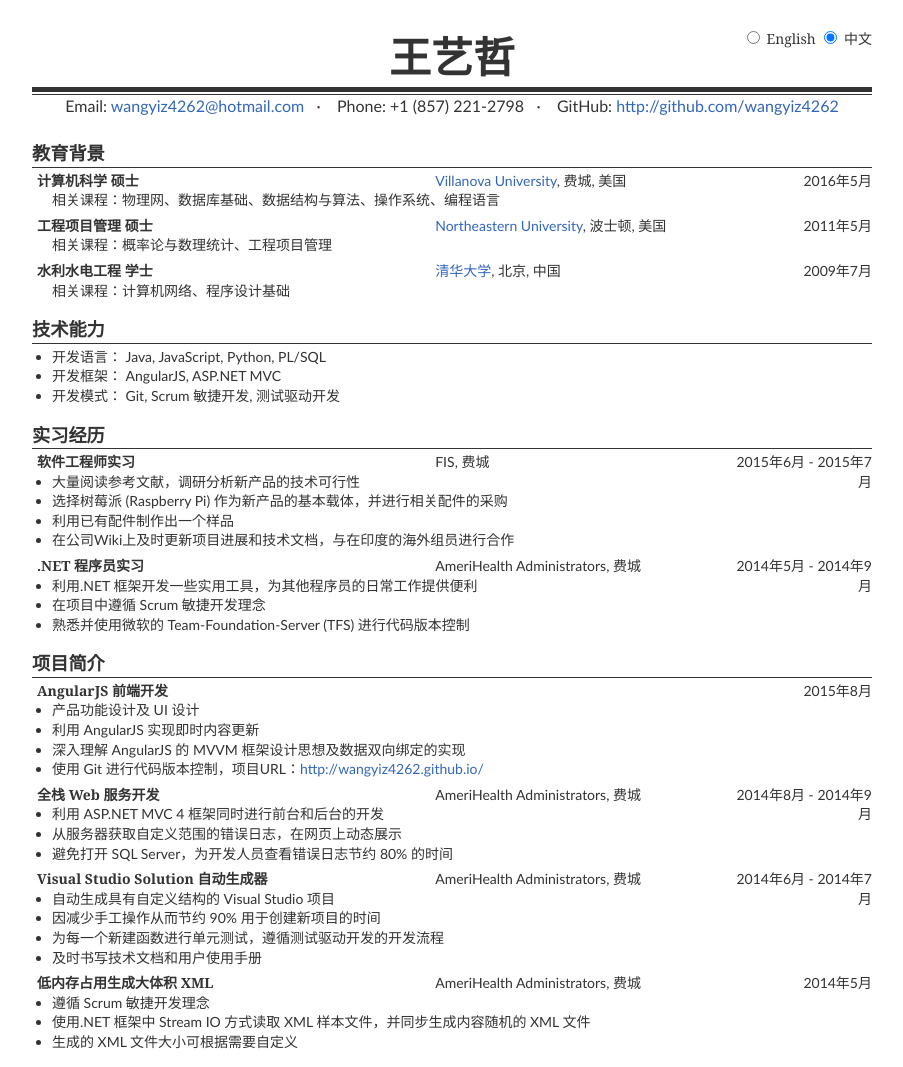
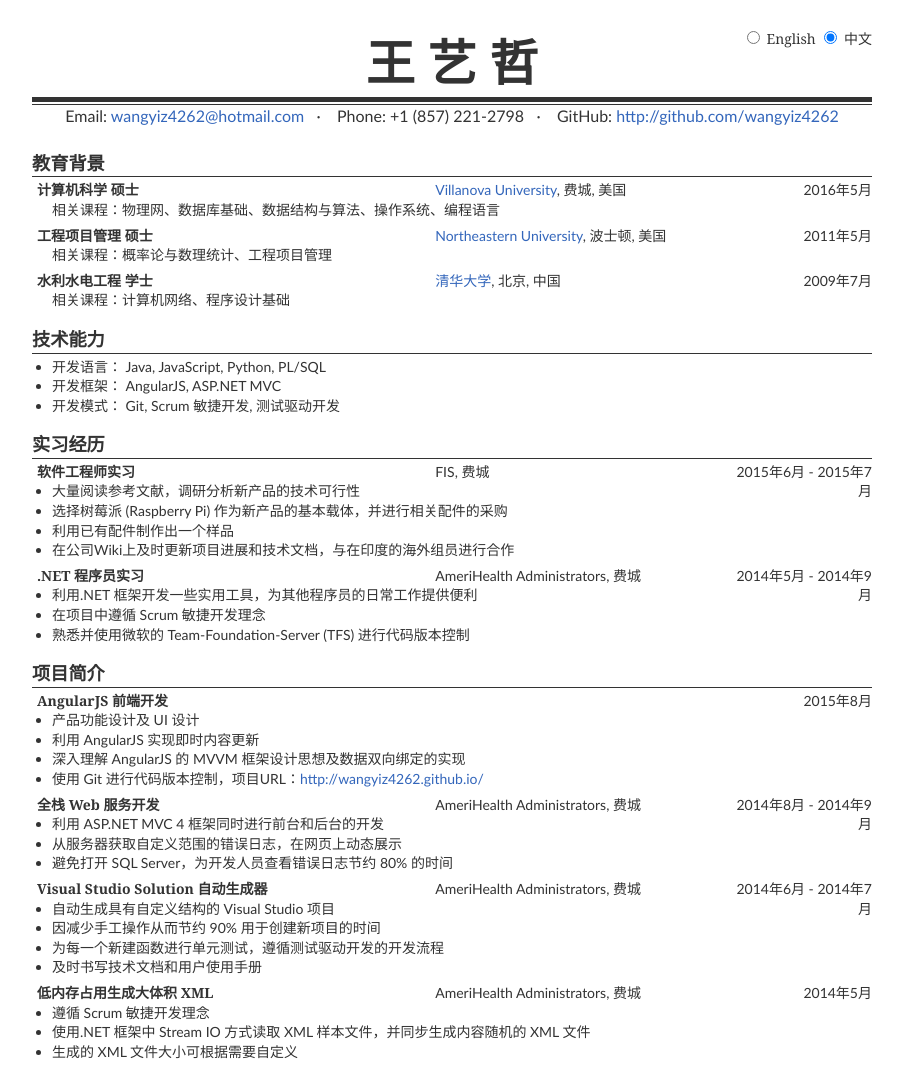
Before and after one commit to wangyiz4262/resume, a plain HTML site: page index.html in a window 1280 px wide. Shown: the whole page, without its empty margins (188-1091 px from the left). Drawn offline with nearby package versions, Linux system fonts and the light colour scheme.

Commit message:
Fix Chinese encoding problem

```diff
--- a/css/app.css
+++ b/css/app.css
@@ -16,6 +16,7 @@ section {
 	margin-top: 1em;
 }
 .heading {
+	font-family: cambria, SimSun, "宋体";
 	font-size: 1.3em;
 	font-weight: bold;
 }
@@ -32,32 +33,32 @@ section {
 }
 .title {
 	font-weight: bold;
-	font-family: cambria;
+	font-family: cambria, "Microsoft YaHei", "微软雅黑", STHeiti, "华文黑体";
 	text-align: left;
 	margin-left: 5px;
 }
 .other-info {
-	font-family: calibri;
+	font-family: calibri, "Microsoft YaHei", "微软雅黑", "STHeiti Light", "华文细黑";
 	text-align: left;
 	width: 35%;
 	position: absolute;
 	right: 17%;
 }
 .period {
-	font-family: calibri;
+	font-family: calibri, "Microsoft YaHei", "微软雅黑", "STHeiti Light", "华文细黑";
 	text-align: right;
 	width: 17%;
 	position: absolute;
 	right: 0;
 }
 .details {
-	font-family: calibri;
+	font-family: calibri, "Microsoft YaHei", "微软雅黑", "STHeiti Light", "华文细黑";
 	text-align: left;
 	margin: 0 0 0 5px;
 	padding: 0 0 0 15px;
 }
 body {
-	font-family: cambria, calibri, sans-serif;
+	font-family: cambria, calibri, "Microsoft YaHei", "微软雅黑", "STHeiti Light", "华文细黑", STHeiti, "华文黑体", SimSun, "宋体", sans-serif;
 	font-size: 14px;
 	line-height: 1.4;
 	color: #333;
@@ -79,9 +80,9 @@ a:active {
 	color: #0B0080;
 }
 #fullname {
-	font-family: cambria, STXihei;
+	font-family: cambria, SimSun, "宋体", STXihei, "华文黑体";
 	font-weight: bold;
-	font-size: 3em;
+	font-size: 3.5em;
 	text-align: center;
 	margin: 0;
 }
--- a/js/data.js
+++ b/js/data.js
@@ -1,6 +1,6 @@
 var fullname_multilingual = {
 	en: 'Yizhe Wang',
-	zh: '王艺哲'
+	zh: '王 艺 哲'
 };
 
 var educations_multilingual = {
```
